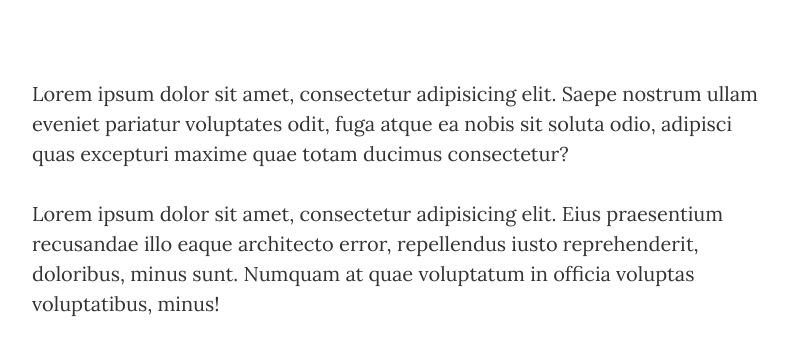
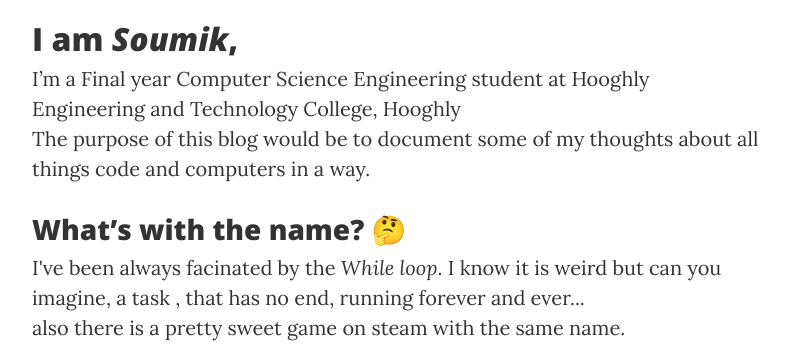
Before and after one commit to Araon/personalsite, a Flask app: template araon/code/templates/about.html in a window 1280 px wide. Shown: the part 525-875 px from the top of the page, without its empty margins (243-1031 px from the left). Run offline with Flask 2, Linux system fonts and the light colour scheme; the template is opened without the code that fills it, so the values that code supplies are empty; some libraries are stand-ins or nearby versions.

Commit message:
finalized code section

```diff
--- a/araon/code/templates/about.html
+++ b/araon/code/templates/about.html
@@ -8,7 +8,7 @@
     <meta name="description" content="">
     <meta name="author" content="">
 
-    <title>[Null] - About me</title>
+    <title>While True: - About me</title>
 
     <!-- Bootstrap core CSS -->
     <link href="{{ url_for('code.static', filename='bootstrap.min.css') }}" rel="stylesheet">
@@ -20,6 +20,14 @@
 
     <!-- Custom styles for this template -->
     <link href="{{ url_for('code.static', filename='clean-blog.min.css') }}" rel="stylesheet">
+    <style>
+      .txt-type > .txt {
+            border-right: 0.2rem solid rgb(255, 255, 255);
+        }
+      .body {
+        overflow: hidden;
+      }
+    </style>
 
   </head>
 
@@ -52,8 +60,7 @@
         <div class="row">
           <div class="col-lg-8 col-md-10 mx-auto">
             <div class="page-heading">
-              <h1>About Me</h1>
-              <span class="subheading">This is what I do.</span>
+              <h1><span class="txt-type" data-wait="1000" data-words='["Hello traveller","নমস্তে পান্থ","नमस्ते यात्री","こんにちは","안녕하세요 여행자","مرحبا المسافر"]'></span></h1>
             </div>
           </div>
         </div>
@@ -64,12 +71,25 @@
     <div class="container">
       <div class="row">
         <div class="col-lg-8 col-md-10 mx-auto">
-          <p>Lorem ipsum dolor sit amet, consectetur adipisicing elit. Saepe nostrum ullam eveniet pariatur voluptates odit, fuga atque ea nobis sit soluta odio, adipisci quas excepturi maxime quae totam ducimus consectetur?</p>
-          <p>Lorem ipsum dolor sit amet, consectetur adipisicing elit. Eius praesentium recusandae illo eaque architecto error, repellendus iusto reprehenderit, doloribus, minus sunt. Numquam at quae voluptatum in officia voluptas voluptatibus, minus!</p>
-          <p>Lorem ipsum dolor sit amet, consectetur adipisicing elit. Nostrum molestiae debitis nobis, quod sapiente qui voluptatum, placeat magni repudiandae accusantium fugit quas labore non rerum possimus, corrupti enim modi! Et.</p>
+          <h2>I am <i> Soumik</i>,</h2>
+          <span> I’m a Final year Computer Science Engineering student at Hooghly Engineering and Technology College, Hooghly<br>
+          The purpose of this blog would be to document some of my thoughts about all things code and computers in a way.</span>
+          <p></p>
+          <h3>What’s with the name? 🤔</h3>
+          <span> I've been always facinated by the <i>While loop</i>. I know it is weird but can you imagine, a task , that has no end, running forever and ever...
+          <br>
+          also there is a pretty sweet game on steam with the same name.</span>
+          <p></p>
+          <iframe src="https://store.steampowered.com/widget/619150/" frameborder="0" width="646" height="190"></iframe>
+          <p></p>
+          <h3>Credits</h3>
+          <span> All images are taken from <a href="https://unsplash.com/">Unsplash</a> or from my own collection.</span>
         </div>
+
       </div>
+
     </div>
+
 
     <hr>
 
@@ -78,7 +98,8 @@
       <div class="container">
         <div class="row">
           <div class="col-lg-8 col-md-10 mx-auto">
-            <p class="copyright text-muted">Copyright &copy; Your Website 2017</p>
+            <hr>
+            <p class="copyright text-muted">This blog is maintained by <a href="https://github.com/Araon">Araon</a></p>
           </div>
         </div>
       </div>
@@ -91,6 +112,7 @@
 
     <!-- Custom scripts for this template -->
     <script src="{{ url_for('code.static', filename='clean-blog.min.js') }}"></script>
+    <script src="{{ url_for('code.static', filename='typingeffect.js')}}"></script>
 
   </body>
 
--- a/araon/code/templates/post.html
+++ b/araon/code/templates/post.html
@@ -8,7 +8,7 @@
     <meta name="description" content="">
     <meta name="author" content="">
 
-    <title>[Null] - {{ post.title }}</title>
+    <title>While True: | {{ post.title }}</title>
 
     <!-- Bootstrap core CSS -->
     <link href="{{ url_for('code.static', filename='bootstrap.min.css') }}" rel="stylesheet">
@@ -28,7 +28,7 @@
     <!-- Navigation -->
     <nav class="navbar navbar-expand-lg navbar-light fixed-top" id="mainNav">
       <div class="container">
-        <a class="navbar-brand" href="/">[Null]</a>
+        <a class="navbar-brand" href="/">While True:</a>
         <button class="navbar-toggler navbar-toggler-right" type="button" data-toggle="collapse" data-target="#navbarResponsive" aria-controls="navbarResponsive" aria-expanded="false" aria-label="Toggle navigation">
           Menu
           <i class="fa fa-bars"></i>
@@ -95,7 +95,7 @@
       <div class="container">
         <div class="row">
           <div class="col-lg-8 col-md-10 mx-auto">
-            <p class="copyright text-muted">Maintained by Araon</a></p>
+            <p class="copyright text-muted">The blog is maintained by <a href="https://github.com/Araon">Araon</a></p>
           </div>
         </div>
       </div>
```
Also changed, not shown: araon/code/templates/index.html (+4 -5 lines).
